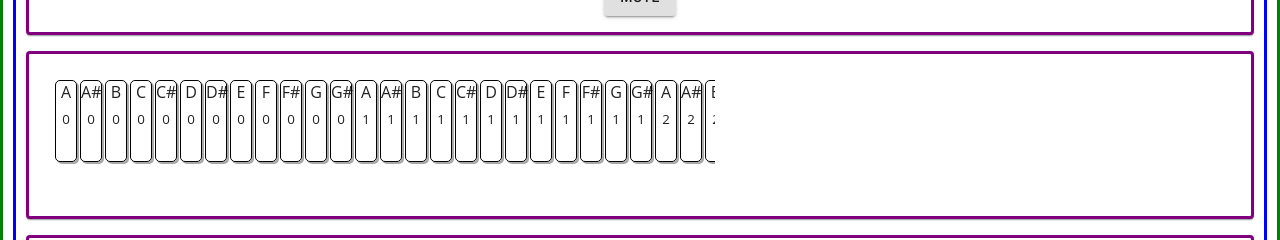
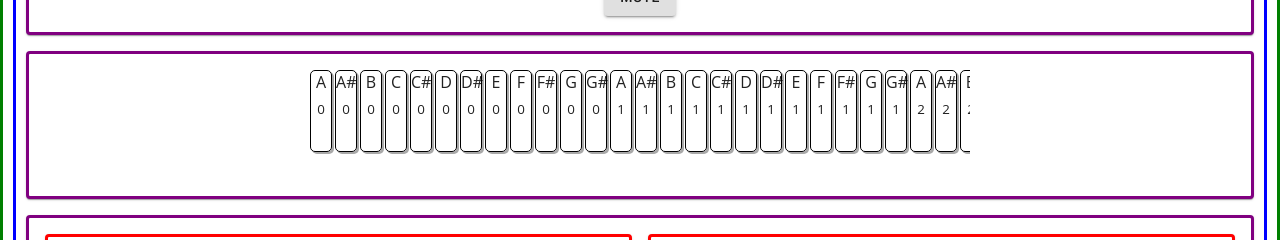
Before and after one commit to bstizzle/synthesizio-frontend, a React (Create React App) app: page /syntheditor in a window 1280 px wide. Shown: the part 498-738 px from the top of the page. Built offline with nearby package versions, Linux system fonts and the light colour scheme; no server answers.

Commit message:
centered keyboard css and smoothed gain slider

```diff
--- a/src/Components/SynthForm.js
+++ b/src/Components/SynthForm.js
@@ -118,7 +118,7 @@ function SynthForm({onNameChange, onFreq1Change, onFreq2Change, onType1Change, o
                     <Paper className={classes.paper}>
                         <label>Gain: {osc_gain}</label>
                         <br></br>
-                        <Slider axis="x" xstep={0.05} xmin={0} xmax={0.5} x={gain.x} onChange={x => changeGain(x)} />
+                        <Slider axis="x" xstep={0.01} xmin={0} xmax={0.5} x={gain.x} onChange={x => changeGain(x)} />
                         <br></br>
                         <label>Tone 1: {freqTones[freqSlider1.x]} - {osc_freq_1} Hz</label>
                         <br></br>
--- a/src/index.css
+++ b/src/index.css
@@ -61,5 +61,5 @@ code {
   width: 660px;
   height: 110px;
   white-space: nowrap;
-  margin: 10px;
+  margin: auto;
 }
```
Also changed, not shown: 1 other file (tests, documents, lock files or other folders).
